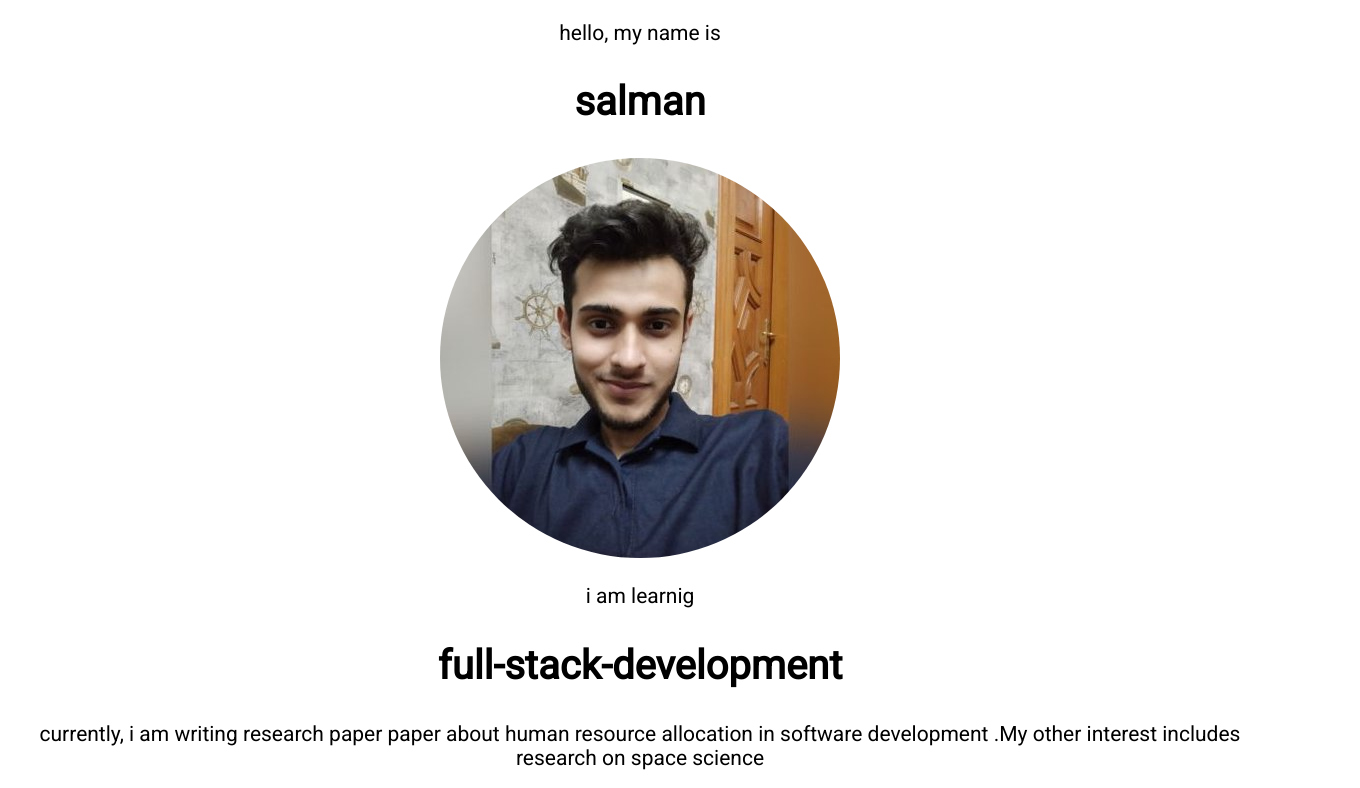
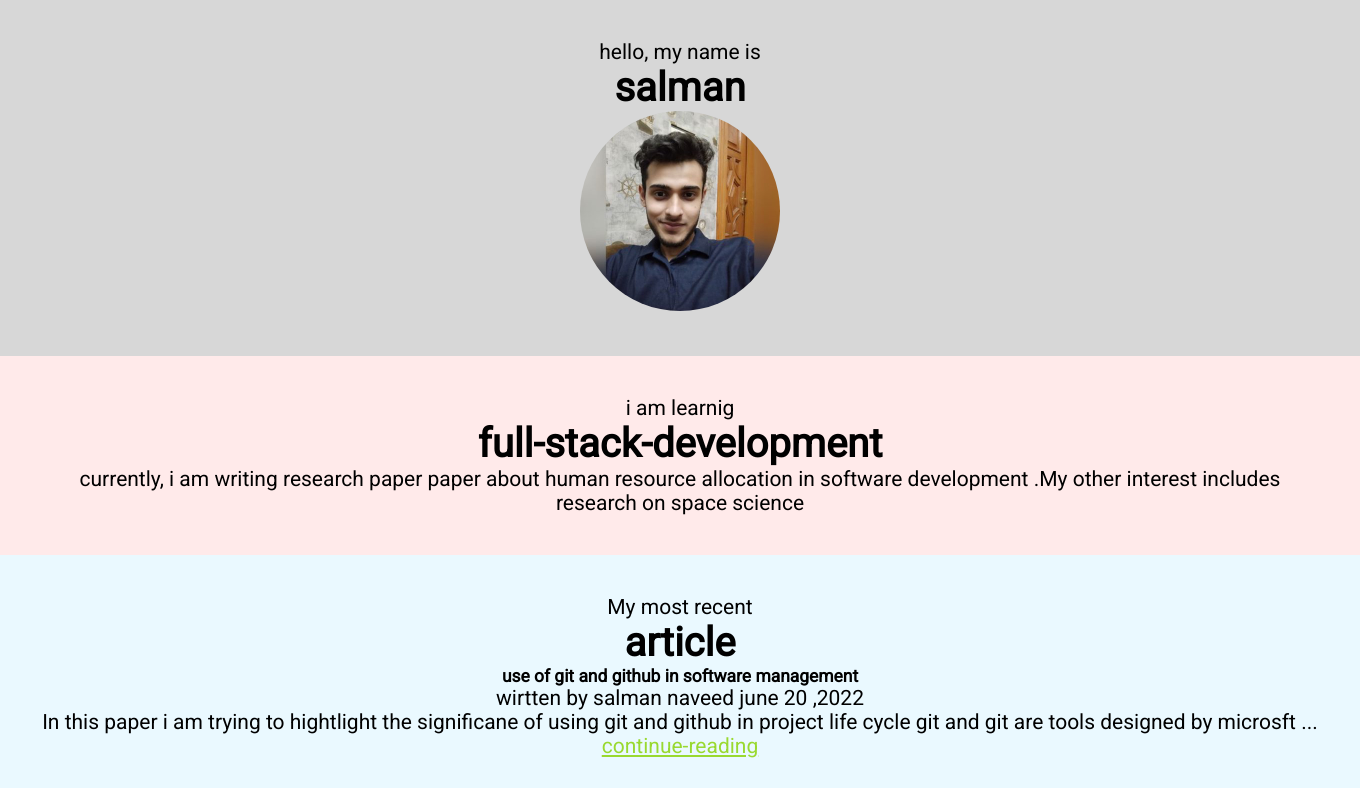
Before and after one commit to salman774/detail-profile, a plain HTML site: page index.html in a window 1280 px wide. Shown: the top 788 px of the page, 1360 px wide, since content can reach past the window. Drawn offline with Linux system fonts and the light colour scheme.

Commit message:
added colors

```diff
--- a/index.css
+++ b/index.css
@@ -1,3 +1,8 @@
+* {
+    padding: 0;
+    margin: 0;
+}
+
 body {
     text-align: center;
     font-family: 'Roboto', sans-serif;
@@ -7,6 +12,8 @@ body {
 
 img {
     border-radius: 50%;
+    height: auto;
+    width: 200px;
 }
 
 .bold {
@@ -21,3 +28,25 @@ main a:hover,
 main a:active {
     color: #131313;
 }
+
+section:nth-of-type(1) {
+    background-color: #D7D7D7;
+    width: 100%;
+    height: auto;
+    padding: 40px;
+}
+
+
+section:nth-of-type(2) {
+    background-color: #FFEAEA;
+    width: 100%;
+    height: auto;
+    padding: 40px;
+}
+
+section:nth-of-type(3) {
+    background-color: #EAF9FF;
+    width: 100%;
+    height: auto;
+    padding: 40px;
+}
```
